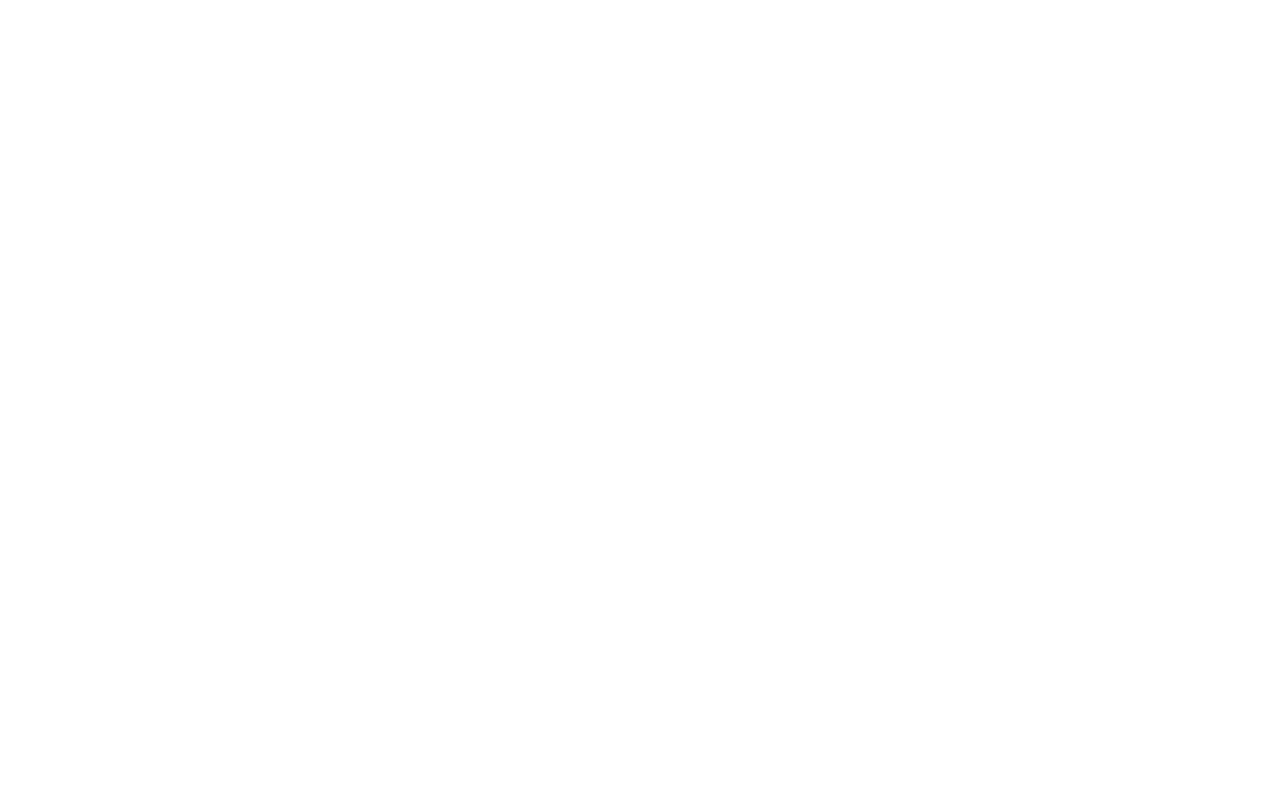
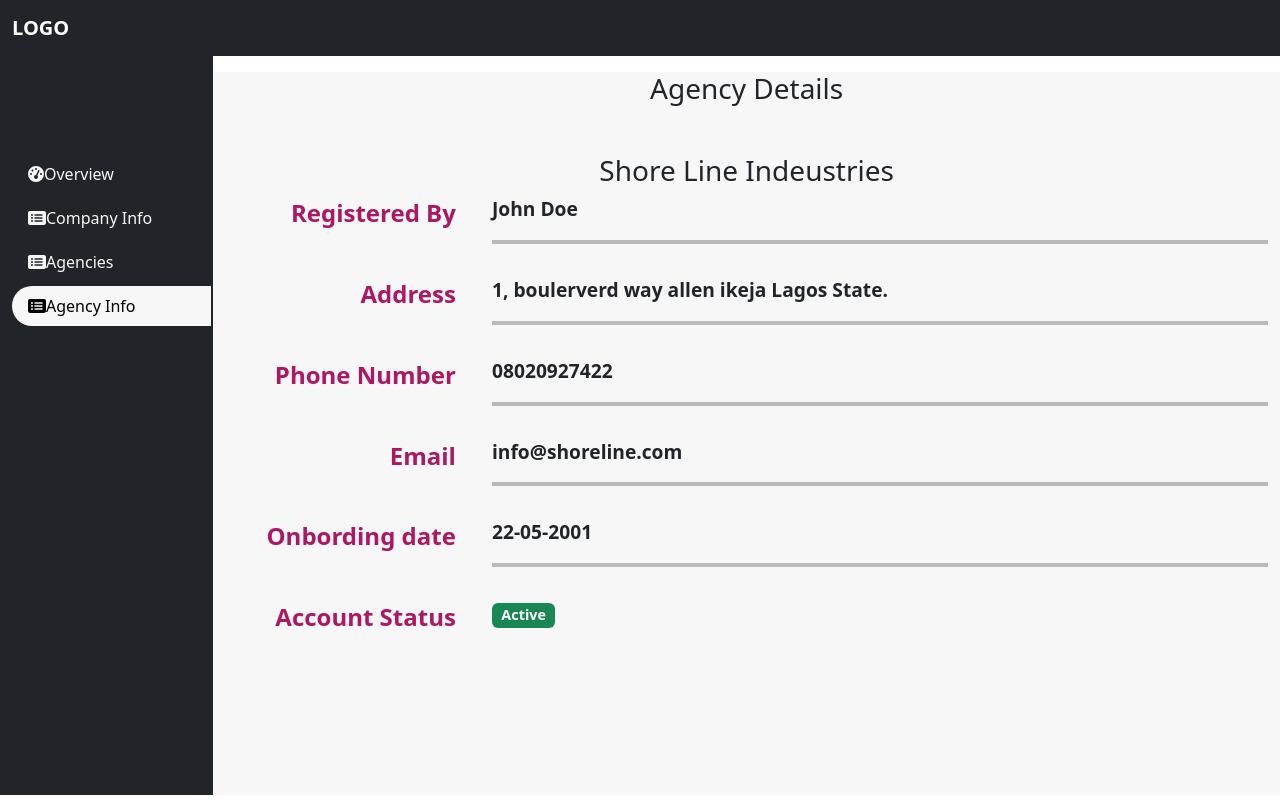
Before and after one commit to toyman640/agencyFrontend, a React (Create React App) app: page /agency-details in a window 1280 px wide. Before the commit this address had no page. Built offline with nearby package versions, Linux system fonts and the light colour scheme.

Commit message:
Add admin info section

```diff
--- a/src/App.css
+++ b/src/App.css
@@ -89,3 +89,26 @@
   font-size: 2em;
   color: #af1763;
 }
+
+/* .Detail {
+  display: flex;
+} */
+
+
+.DetailTitle {
+  color: #af1763;
+  font-size: 1.5em;
+  font-weight: 600;
+  margin-right: 5%;
+}
+
+.DetailInfo {
+  font-size: 1.2em;
+  font-weight: 600;
+}
+
+.Underline {
+  width: 100%;
+  color: #000;
+  border: 2px solid #000;
+}
--- a/src/App.js
+++ b/src/App.js
@@ -4,8 +4,9 @@
 import Login from './component/Login';
 import SignUp from './component/SignUp';
 import Overview from './component/dashboard/Overview';
-import CompanyInfo from './component/dashboard/CompanyInfo';
+import CompanyInfoU from './component/dashboard/CompanyInfoU';
 import AgencyInfo from './component/dashboard/AgencyInfo';
+import AgencyInfoA from './component/dashboard/AgencyInfoA';
 import './App.css';
 
 function App() {
@@ -17,8 +18,9 @@
           <Route exact path="/" element={<Login />} />
           <Route path="/sign-up" element={<SignUp />} />
           <Route path="/dashboard" element={<Overview />} />
-          <Route path="/company-info" element={<CompanyInfo />} />
+          <Route path="/company-info" element={<CompanyInfoU />} />
           <Route path="/agency-info" element={<AgencyInfo />} />
+          <Route path="/agency-details" element={<AgencyInfoA />} />
         </Routes>
       </BrowserRouter>
     </div>
--- /dev/null
+++ b/src/component/dashboard/AgencyInfoA.js
@@ -0,0 +1,93 @@
+import React from 'react';
+import Row from 'react-bootstrap/Row';
+import Col from 'react-bootstrap/Col';
+import Badge from 'react-bootstrap/Badge';
+import Navigation from './Navigation';
+
+const AgencyInfoA = () => (
+  <Navigation>
+    <h3 className="text-center">Agency Details</h3>
+    <div className="CompanyInfo mt-5">
+      <h3 className="text-center">Shore Line Indeustries</h3>
+      <p className="Detail">
+        <Row>
+          <Col lg={3} xs={12} className="text-center text-lg-end">
+            <span className="DetailTitle text-end">Registered By</span>
+          </Col>
+          <Col lg={9} xs={12} className="text-center text-lg-start">
+            <span className="DetailInfo col-12 col-md-6">
+              John Doe
+              <hr className="Underline" />
+            </span>
+          </Col>
+        </Row>
+      </p>
+      <p className="Detail">
+        <Row>
+          <Col lg={3} xs={12} className="text-center text-lg-end">
+            <span className="DetailTitle text-end">Address</span>
+          </Col>
+          <Col lg={9} xs={12} className="text-center text-lg-start">
+            <span className="DetailInfo">
+              1, boulerverd way allen ikeja Lagos State.
+              <hr className="Underline" />
+            </span>
+          </Col>
+        </Row>
+      </p>
+      <p className="Detail">
+        <Row>
+          <Col lg={3} xs={12} className="text-center text-lg-end">
+            <span className="DetailTitle text-end">Phone Number</span>
+          </Col>
+          <Col lg={9} xs={12} className="text-center text-lg-start">
+            <span className="DetailInfo">
+              08020927422
+              <hr className="Underline" />
+            </span>
+          </Col>
+        </Row>
+      </p>
+      <p className="Detail">
+        <Row>
+          <Col lg={3} xs={12} className="text-center text-lg-end">
+            <span className="DetailTitle text-right text-end">Email</span>
+          </Col>
+          <Col lg={9} xs={12} className="text-center text-lg-start">
+            <span className="DetailInfo">
+              info@shoreline.com
+              <hr className="Underline" />
+            </span>
+          </Col>
+        </Row>
+      </p>
+      <p className="Detail">
+        <Row>
+          <Col lg={3} xs={12} className="text-center text-lg-end">
+            <span className="DetailTitle text-end">Onbording date</span>
+          </Col>
+          <Col lg={9} xs={12} className="text-center text-lg-start">
+            <span className="DetailInfo">
+              22-05-2001
+              <hr className="Underline" />
+            </span>
+          </Col>
+        </Row>
+      </p>
+      <p className="Detail">
+        <Row>
+          <Col lg={3} xs={12} className="text-center text-lg-end">
+            <span className="DetailTitle text-end">Account Status</span>
+          </Col>
+          <Col lg={9} xs={12} className="text-center text-lg-start">
+            <span className="DetailInfo">
+              <Badge bg="success">Active</Badge>
+            </span>
+          </Col>
+        </Row>
+      </p>
+    </div>
+  </Navigation>
+);
+
+export default AgencyInfoA;
--- a/src/component/dashboard/CompanyInfo.js
+++ /dev/null
@@ -1,10 +0,0 @@
-import React from 'react';
-import Navigation from './Navigation';
-
-const CompanyInfo = () => (
-  <Navigation>
-    <h3>This is company info page</h3>
-  </Navigation>
-);
-
-export default CompanyInfo;
--- /dev/null
+++ b/src/component/dashboard/CompanyInfoU.js
@@ -0,0 +1,80 @@
+import React from 'react';
+import Row from 'react-bootstrap/Row';
+import Col from 'react-bootstrap/Col';
+import Navigation from './Navigation';
+
+const CompanyInfoU = () => (
+  <Navigation>
+    <h3 className="text-center">Agency Details</h3>
+    <div className="CompanyInfo mt-5">
+      <h3 className="text-center">Shore Line Indeustries</h3>
+      <p className="Detail">
+        <Row>
+          <Col lg={3} xs={12} className="text-center text-lg-end">
+            <span className="DetailTitle text-end">Registered By</span>
+          </Col>
+          <Col lg={9} xs={12} className="text-center text-lg-start">
+            <span className="DetailInfo col-12 col-md-6">
+              John Doe
+              <hr className="Underline" />
+            </span>
+          </Col>
+        </Row>
+      </p>
+      <p className="Detail">
+        <Row>
+          <Col lg={3} xs={12} className="text-center text-lg-end">
+            <span className="DetailTitle text-end">Address</span>
+          </Col>
+          <Col lg={9} xs={12} className="text-center text-lg-start">
+            <span className="DetailInfo">
+              1, boulerverd way allen ikeja Lagos State.
+              <hr className="Underline" />
+            </span>
+          </Col>
+        </Row>
+      </p>
+      <p className="Detail">
+        <Row>
+          <Col lg={3} xs={12} className="text-center text-lg-end">
+            <span className="DetailTitle text-end">Phone Number</span>
+          </Col>
+          <Col lg={9} xs={12} className="text-center text-lg-start">
+            <span className="DetailInfo">
+              08020927422
+              <hr className="Underline" />
+            </span>
+          </Col>
+        </Row>
+      </p>
+      <p className="Detail">
+        <Row>
+          <Col lg={3} xs={12} className="text-center text-lg-end">
+            <span className="DetailTitle text-right text-end">Email</span>
+          </Col>
+          <Col lg={9} xs={12} className="text-center text-lg-start">
+            <span className="DetailInfo">
+              info@shoreline.com
+              <hr className="Underline" />
+            </span>
+          </Col>
+        </Row>
+      </p>
+      <p className="Detail">
+        <Row>
+          <Col lg={3} xs={12} className="text-center text-lg-end">
+            <span className="DetailTitle text-end">Onbording date</span>
+          </Col>
+          <Col lg={9} xs={12} className="text-center text-lg-start">
+            <span className="DetailInfo">
+              22-05-2001
+              <hr className="Underline" />
+            </span>
+          </Col>
+        </Row>
+      </p>
+    </div>
+  </Navigation>
+);
+
+export default CompanyInfoU;
--- a/src/component/dashboard/FirstCompAdminI.js
+++ b/src/component/dashboard/FirstCompAdminI.js
@@ -1,8 +1,65 @@
 import React from 'react';
+import Table from 'react-bootstrap/Table';
+import Badge from 'react-bootstrap/Badge';
+import Button from 'react-bootstrap/Button';
 
 const FirstCompAdminI = () => (
   <div>
     <h2 className="text-center">List of Agencies</h2>
+
+    <div>
+      <Table responsive>
+        <thead>
+          <tr>
+            <th>#</th>
+            <th>Agency Name</th>
+            <th>Projects(Total)</th>
+            <th>Date Joined</th>
+            <th>Account Status</th>
+            <th>Actions</th>
+          </tr>
+        </thead>
+        <tbody>
+          <tr>
+            <td>1</td>
+            <td>Shoreline Industries</td>
+            <td>13</td>
+            <td>22-05-2013</td>
+            <td><Badge bg="success">Active</Badge></td>
+            <td>
+              <Button variant="info">Details</Button>
+              <Button variant="primary">Activate/Deactivate</Button>
+              <Button variant="warning">Edit</Button>
+            </td>
+          </tr>
+          <tr>
+            <td>2</td>
+            <td>Agency Name</td>
+            <td>13</td>
+            <td>22-05-2013</td>
+            <td><Badge bg="secondary">Inactive</Badge></td>
+            <td>
+              <Button variant="info">Details</Button>
+              <Button variant="primary">Activate/Deactivate</Button>
+              <Button variant="warning">Edit</Button>
+            </td>
+          </tr>
+          <tr>
+            <td>3</td>
+            <td>Agency Name</td>
+            <td>13</td>
+            <td>22-05-2013</td>
+            <td><Badge bg="danger">Deactivated</Badge></td>
+            <td>
+              <Button variant="info">Details</Button>
+              <Button variant="primary">Activate/Deactivate</Button>
+              <Button variant="warning">Edit</Button>
+            </td>
+          </tr>
+        </tbody>
+      </Table>
+    </div>
+
   </div>
 );
 
--- a/src/component/dashboard/Navigation.js
+++ b/src/component/dashboard/Navigation.js
@@ -60,6 +60,13 @@
                     <FontAwesomeIcon icon={faRectangleList} />
                     Agencies
                   </Nav.Link>
+                  <Nav.Link
+                    className={`MenuItem ${location.pathname === '/agency-details' ? 'active' : ''}`}
+                    href="/agency-details"
+                  >
+                    <FontAwesomeIcon icon={faRectangleList} />
+                    Agency Info
+                  </Nav.Link>
                 </Nav>
               </Offcanvas.Body>
             </Offcanvas>
```
